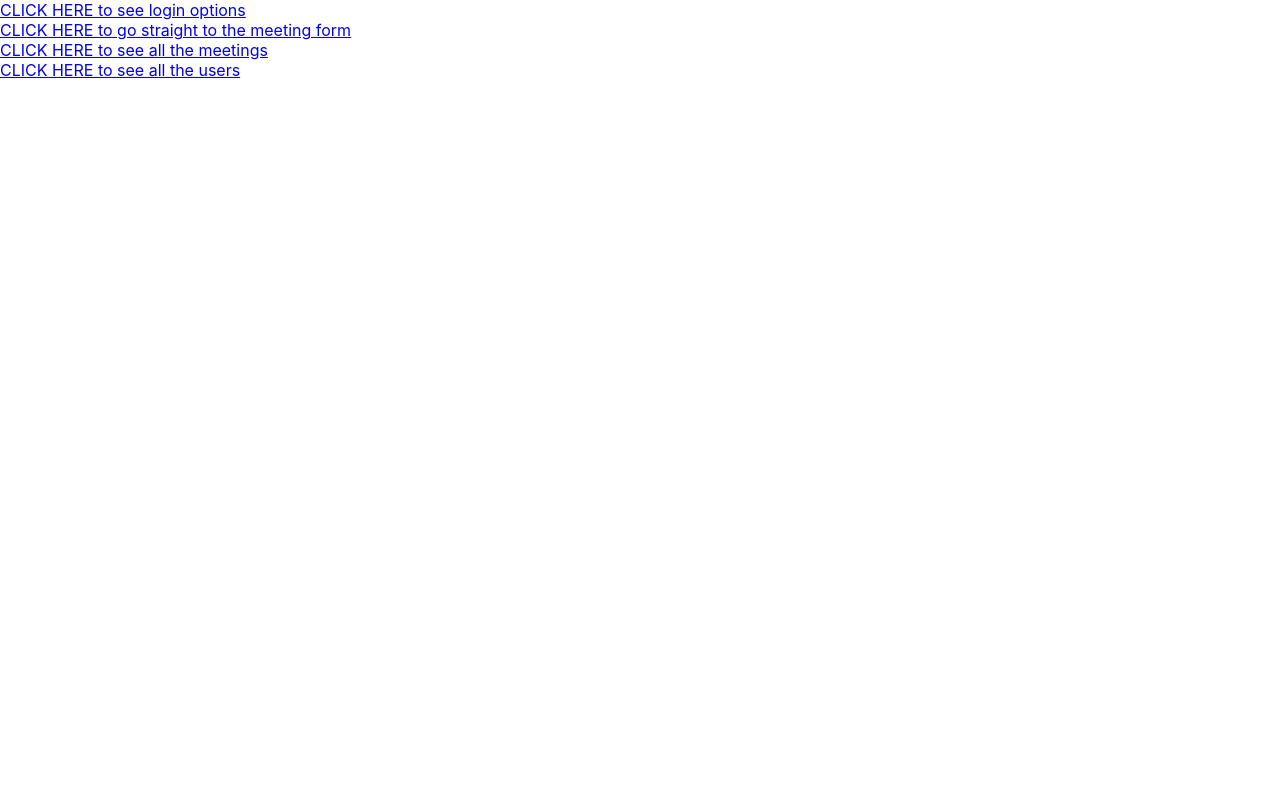
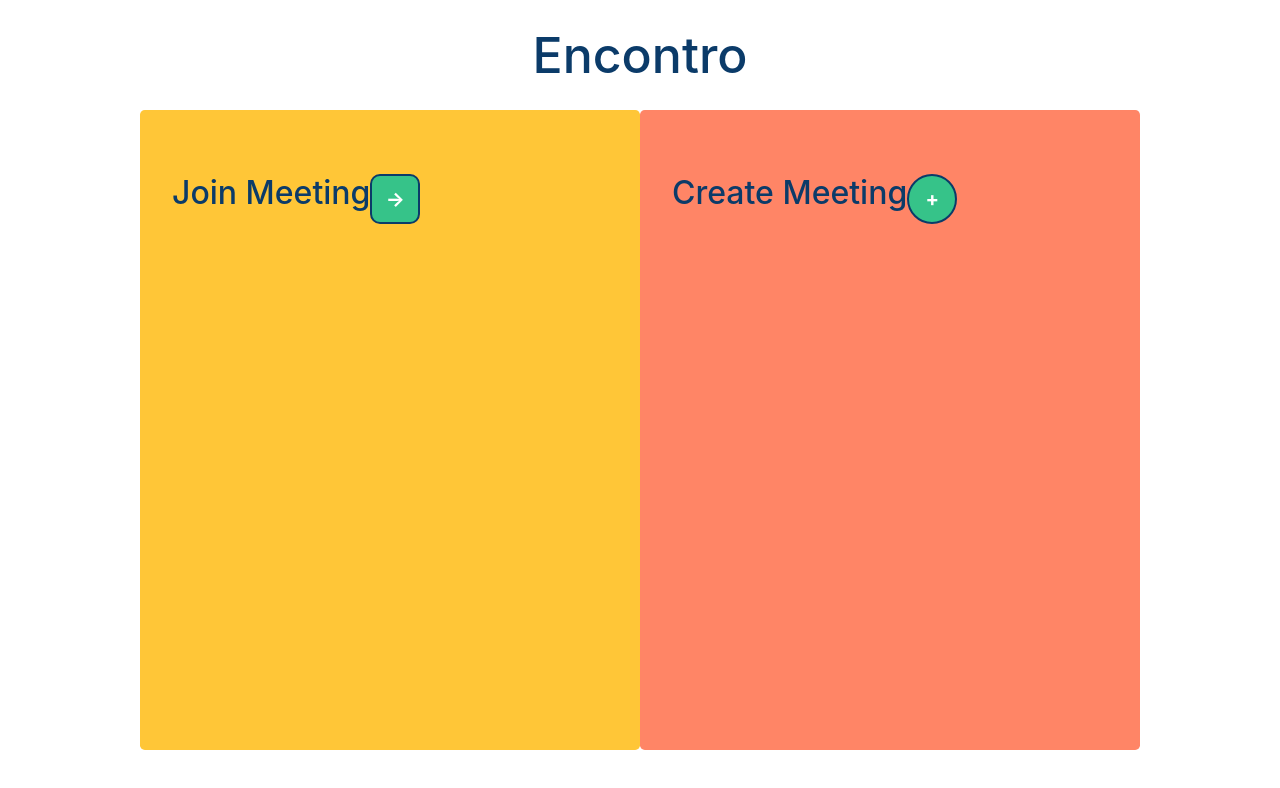
Before and after one commit to robsookim/encontro, a React (Create React App) app in the folder client/: page / in a window 1280 px wide. Shown: the top 788 px of the page. Built offline with nearby package versions, Linux system fonts and the light colour scheme.

Commit message:
home page/ css a bit messed up

```diff
--- a/client/package.json
+++ b/client/package.json
@@ -5,6 +5,7 @@
   "proxy": "http://localhost:3001/",
   "dependencies": {
     "axios": "^0.18.0",
+    "bootstrap": "^4.3.1",
     "react": "^16.8.4",
     "react-dom": "^16.8.4",
     "react-router-dom": "^5.0.0",
--- /dev/null
+++ b/client/src/home.css
@@ -0,0 +1,50 @@
+/*
+orange - #ff8566
+green - #36c389
+yellow - #ffc673
+navy - #0b3b69
+white - #ffffff
+*/
+
+.container-fluid{
+    text-align: center;
+}
+h1{
+    font-size: 50px;
+    text-align: center;
+    margin-top: 20px;
+    margin-bottom: 20px;
+    color: #0b3b69;
+}
+.jumbotron{
+    width: 40%;
+    height: 80vh;
+    display: inline-flex;
+}
+.jumbotron-1 {
+    background-color: #ffc637;
+}
+
+.jumbotron-2 {
+    background-color: #ff8566;
+}
+h2{
+    color: #0b3b69;
+    text-align: center;
+}
+.btn{
+    background-color: #36c389;
+    width: 50px;
+    height: 50px;
+    font-size: 20px;
+    font-weight: bold;
+    border: 2px solid #0b3b69;
+    color: white;
+
+}
+.btn-join{
+    border-radius: 10px;
+}
+.btn-create{
+    border-radius: 30px;
+}
--- a/client/src/pages/home.js
+++ b/client/src/pages/home.js
@@ -5,19 +5,34 @@
 import React, { Component } from "react";
 // import { Input, TextArea, FormBtn } from "./../components/Form";
 // import API from "./../utils/API.js";
+import 'bootstrap/dist/css/bootstrap.min.css';
+import '../home.css';
 
 class Home extends Component {
 
     render() {
         return (
             <div>
-                <a href="/login">CLICK HERE to see login options</a>
+                {/* <a href="/login">CLICK HERE to see login options</a>
                 <br></br>
                 <a href="/form">CLICK HERE to go straight to the meeting form</a>
                 <br></br>
                 <a href="/meetings">CLICK HERE to see all the meetings</a>
                 <br></br>
-                <a href="/users">CLICK HERE to see all the users</a>
+                <a href="/users">CLICK HERE to see all the users</a> */}
+
+
+                <div className="container-fluid">
+                  <h1>Encontro</h1>
+                  <div className="jumbotron jumbotron-1 ">
+                    <h2>Join Meeting</h2>
+                    <button type="button" className="btn btn-join">→</button>
+                   </div>
+                  <div className="jumbotron jumbotron-2">
+                    <h2>Create Meeting</h2>
+                    <button type="button" className="btn btn-create">+</button>
+                  </div>
+                </div>
 
             </div>
       );
```
Also changed, not shown: 2 other files (tests, documents, lock files or other folders).
